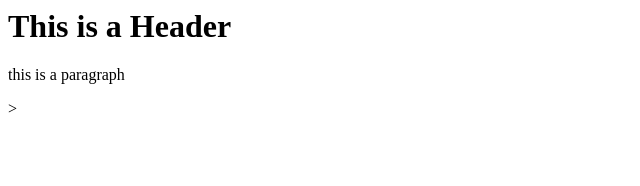
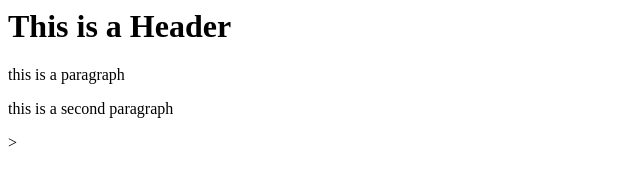
Before and after one commit to christiancampos123/git-test, a plain HTML site: page Index.html in a window 1280 px wide. Shown: the whole page, without its empty margins (0-640 px from the left). Drawn offline with Linux system fonts and the light colour scheme.

Commit message:
Tercer Commit

```diff
--- a/Index.html
+++ b/Index.html
@@ -11,6 +11,9 @@
         <p>
             this is a paragraph
         </p>
+        <p>
+            this is a second paragraph
+        </p>
     </body>
 
 </html>>
```
